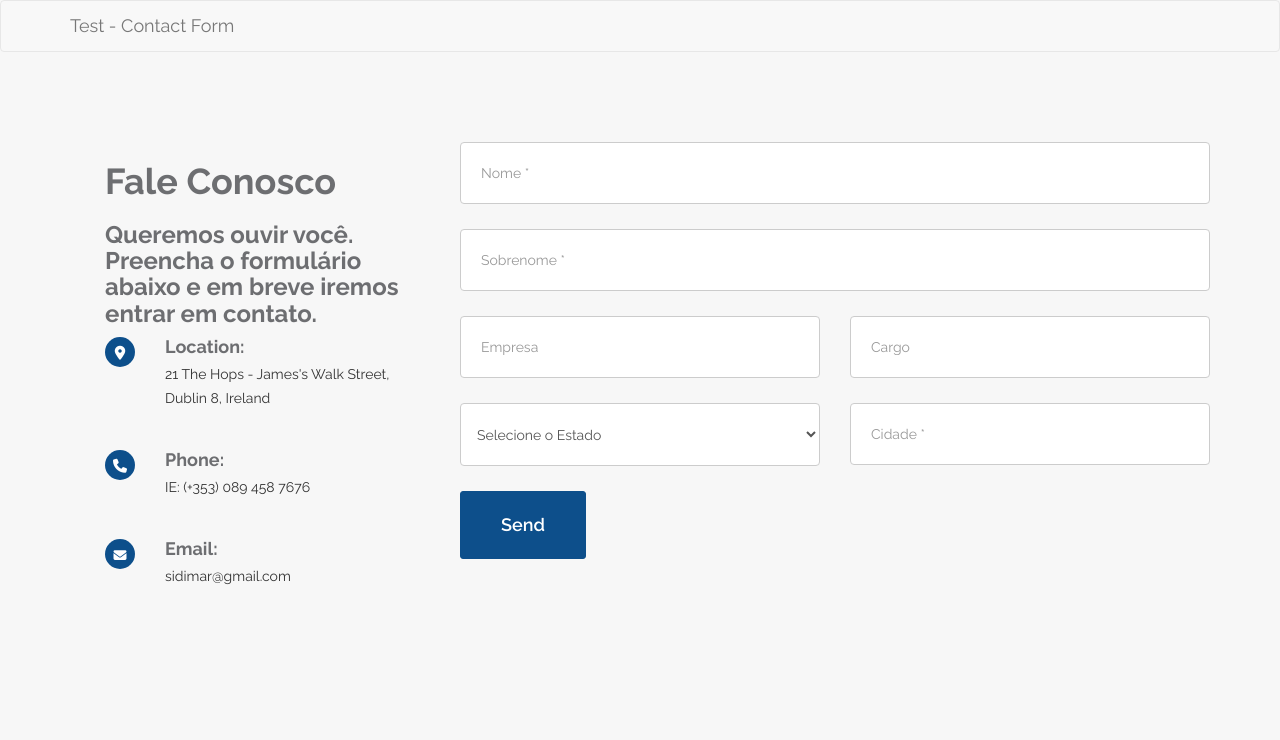
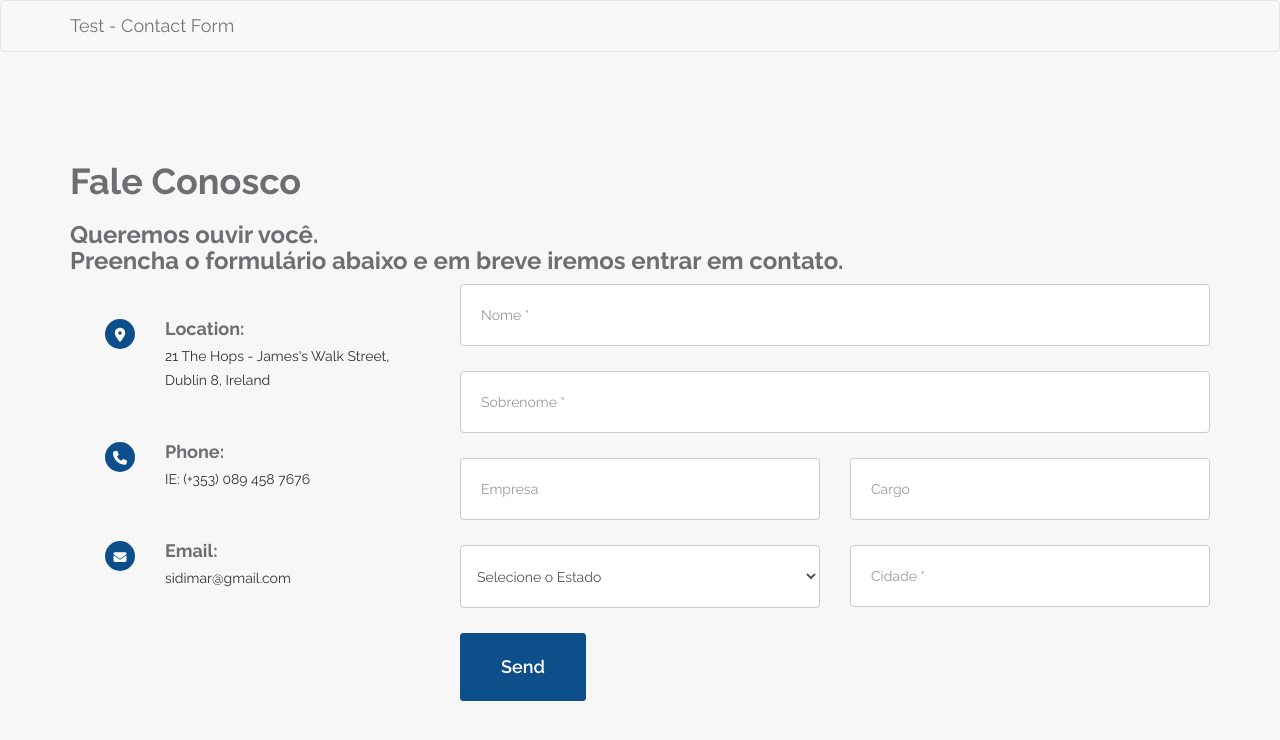
Before and after one commit to sidimar/contact-form-test, a Jekyll site: the page built from index.html, in a window 1280 px wide. Shown: the top 740 px of the page. Built offline with Jekyll 4.4.1, drawn with Linux system fonts in a browser that asks for light colours; nearby versions of some CDN libraries.

Commit message:
Added header

```diff
--- a/_includes/contact.html
+++ b/_includes/contact.html
@@ -1,17 +1,18 @@
 <!-- Contact Section -->
 <section id="contact">
     <header>
-
+      <div class="container">
+        <h1>Fale Conosco</h1>
+        <h3>Queremos ouvir você. <br>Preencha o formulário abaixo e em breve iremos entrar em contato. </h3>
+    </div>
     </header>
     <div class="container">
         <div class="row">
             <div class="col-lg-12">
                 <form name="sentMessage" id="contactForm" novalidate>
                     <div class="row">
-                        <div class="col-md-4">
+                        <div class="col-md-4 contact-text">
                             <div class="media col-sm-4 col-md-12">
-                              <h1>Fale Conosco</h1>
-                              <h3>Queremos ouvir você. <br>Preencha o formulário abaixo e em breve iremos entrar em contato. </h3>
                                 <div class="media-left">
                                     <div class="contact-icon text-center">
                                         <i class="fa fa-map-marker" aria-hidden="true"></i>
--- a/_includes/css/schoolbag.css
+++ b/_includes/css/schoolbag.css
@@ -134,10 +134,14 @@ section#contact .contact-icon .fa {
 section#contact .contact-icon .fa.fa-envelope {
     font-size: 13px;
 }
+section#contact .contact-text {
+  padding-top: 35px;
+}
 section#contact .media {
-    margin-bottom: 25px;
+    margin-bottom: 35px;
     margin-left: 0;
     line-height: 24px;
+
 }
 .media:first-child {
     margin-top: 15px;
```
